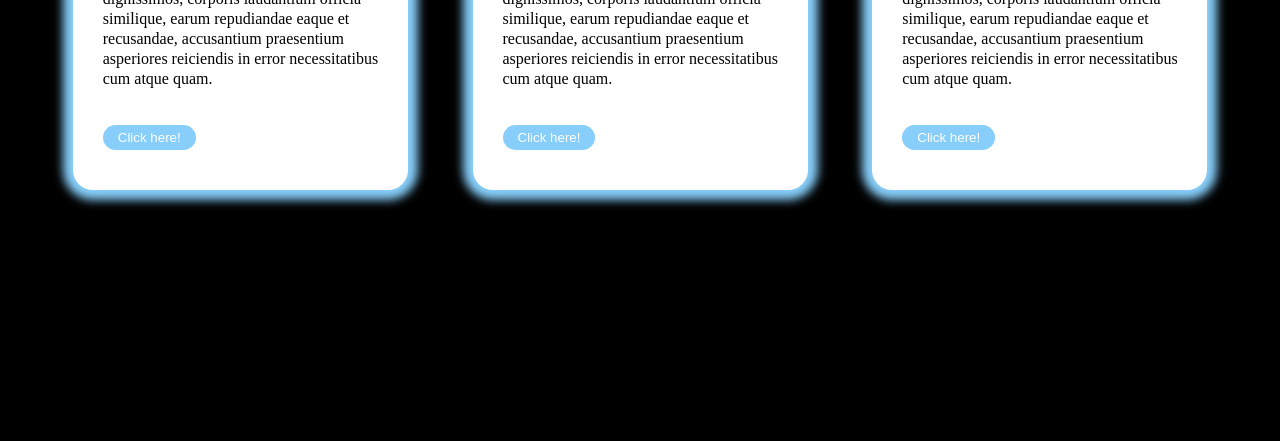
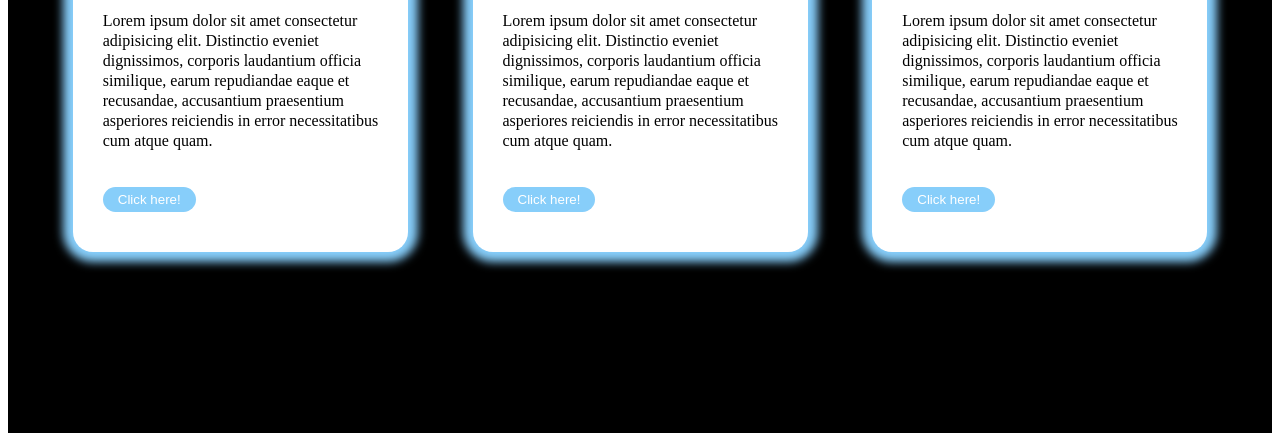
Before and after one commit to imrangit07/Learning-html-css, a plain HTML site: page display/index.html in a window 1280 px wide. Shown: the part 375-816 px from the top of the page. Drawn offline with Linux system fonts and the light colour scheme.

Commit message:
update some css property

```diff
--- a/display/index.html
+++ b/display/index.html
@@ -9,14 +9,14 @@ value- start,end,center,space-evenly,space-arround,space-between-->
 <head>
     <meta charset="UTF-8">
     <meta name="viewport" content="width=device-width, initial-scale=1.0">
-    <title>Task1</title>
+    <title>Display</title>
     <link rel="stylesheet" href="https://cdnjs.cloudflare.com/ajax/libs/font-awesome/6.7.2/css/all.min.css"
         integrity="sha512-Evv84Mr4kqVGRNSgIGL/F/aIDqQb7xQ2vcrdIwxfjThSH8CSR7PBEakCr51Ck+w+/U6swU2Im1vVX0SVk9ABhg=="
         crossorigin="anonymous" referrerpolicy="no-referrer" />
    <link rel="stylesheet" href="style.css">
 </head>
 
-<body bgcolor="black">
+<body>
     <section class="container">
 <div class="card">
         <i class="fa-solid fa-globe"></i>
--- a/display/style.css
+++ b/display/style.css
@@ -1,13 +1,17 @@
 
 .container{
     display: flex;
+    height: 100vh;
+    width: 100%;
     justify-content: space-evenly;
+    align-items: center;
+    background-color: black;
 }
 .card {
     width: 300px;
     /* height: 390px; */
     background-color: white;
-    margin-top: 120px;
+    /* margin-top: 120px; */
     padding: 40px 5px 40px 30px;
     box-shadow: 0px 0px 10px 10px lightskyblue;
     border-radius: 20px;
```
